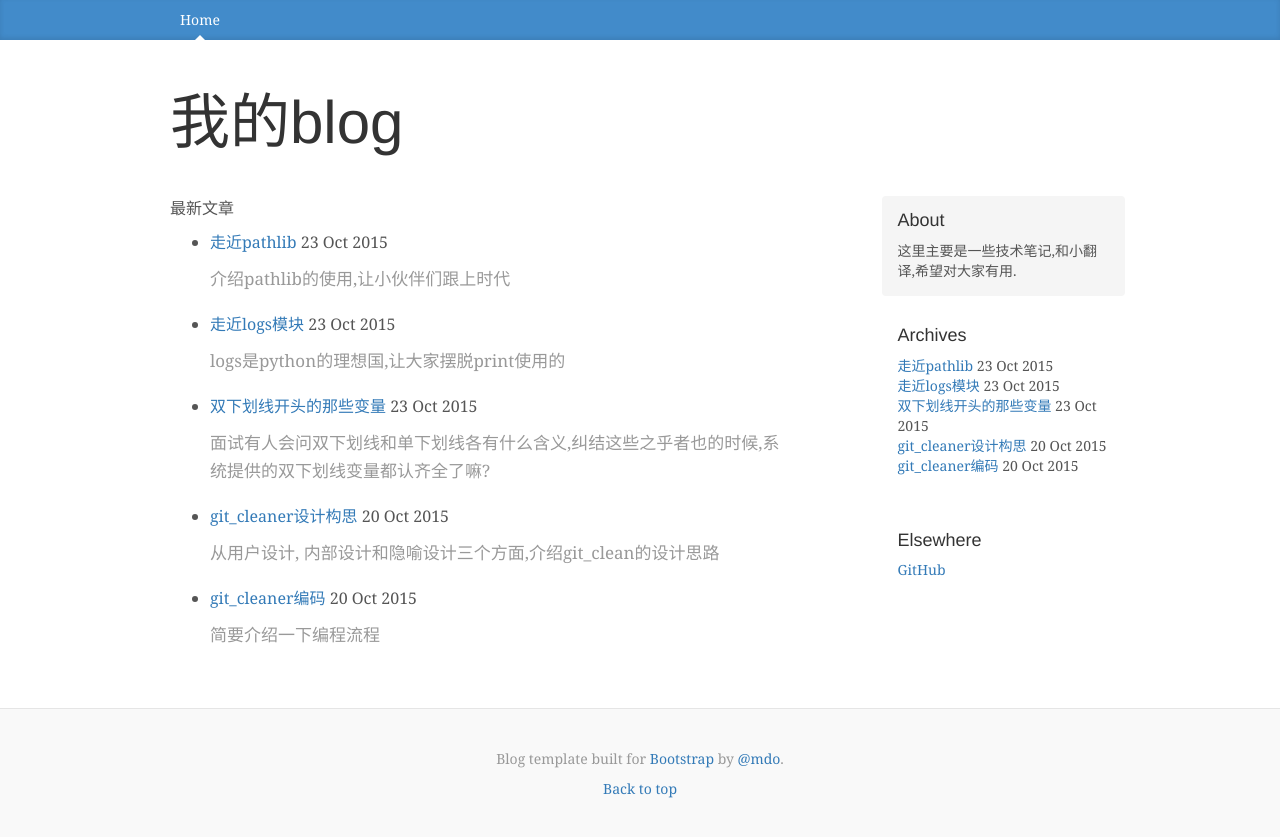
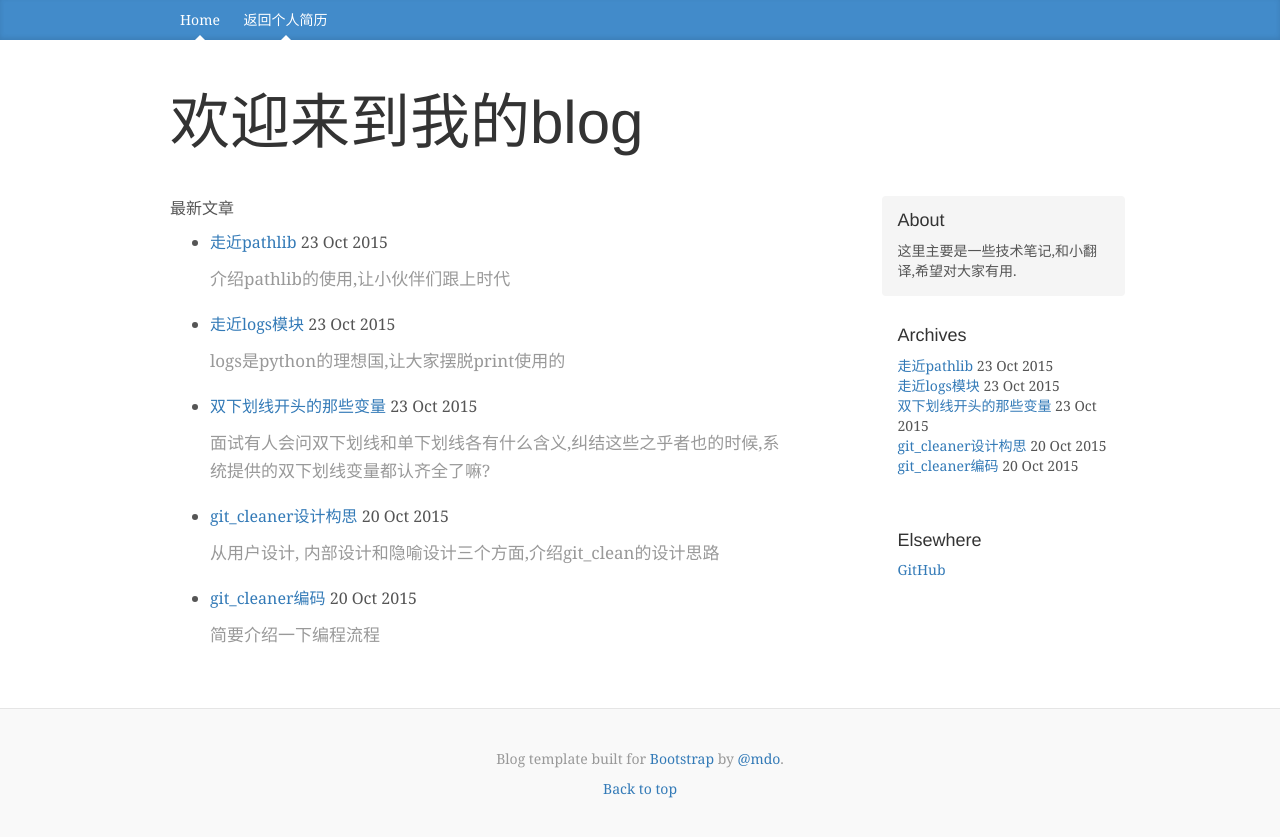
Before and after one commit to bobcyw/blog, a Jekyll site: the page built from index.html, in a window 1280 px wide. Shown: the top 837 px of the page. Built offline with Jekyll 4.4.1, drawn with Linux system fonts in a browser that asks for light colours.

Commit message:
所有网站都要加frame killer 添加了网站之间的往返链接

```diff
--- a/_layouts/Blog Template for Bootstrap.html
+++ b/_layouts/Blog Template for Bootstrap.html
@@ -65,6 +65,7 @@
     <div class="container">
         <nav class="blog-nav">
             <a class="blog-nav-item active" href="/blog/">Home</a>
+            <a class="blog-nav-item active" href="http://resume.wisdomfruit.com">返回个人简历</a>
             <!--<a class="blog-nav-item" href="http://v3.bootcss.com/examples/blog/#">New features</a>-->
             <!--<a class="blog-nav-item" href="http://v3.bootcss.com/examples/blog/#">Press</a>-->
             <!--<a class="blog-nav-item" href="http://v3.bootcss.com/examples/blog/#">New hires</a>-->
--- a/index.html
+++ b/index.html
@@ -1,6 +1,6 @@
 ---
 layout: Blog Template for Bootstrap
-title: 我的blog
+title: 欢迎来到我的blog
 description: 希望里面的内容可以给大家带来帮助.
 ---
 <p>最新文章</p>
```
Also changed, not shown: 4 other files.
